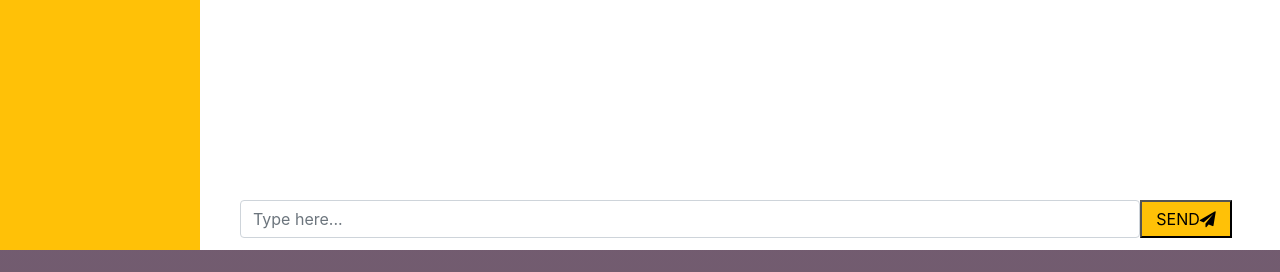
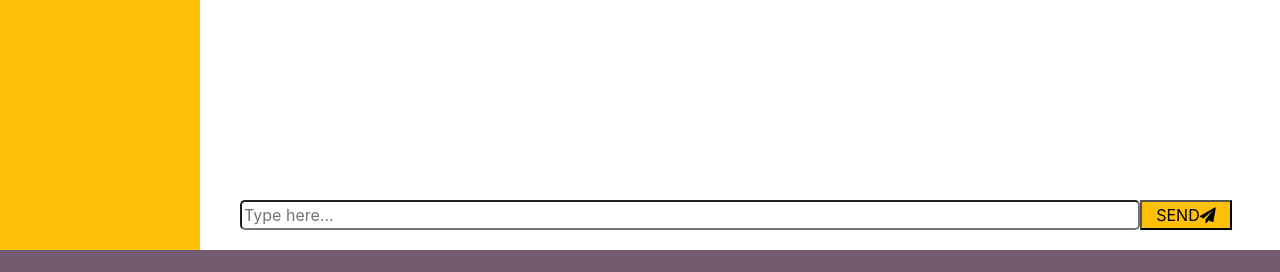
Before and after one commit to bjtulinl/time-to-talk, a Flask app: page /chat in a window 1280 px wide. Shown: the part 550-822 px from the top of the page. Run offline with Flask 2, Linux system fonts and the light colour scheme; the visitor is signed in with stand-in values (Sample User, id 1); data comes from the database, SQL or seed files in the repository; some libraries are stand-ins or nearby versions.

Commit message:
- Fix display issue

```diff
--- a/static/styles/chat_style.css
+++ b/static/styles/chat_style.css
@@ -149,12 +149,12 @@ body,html{
 
 #user_message {
     position: relative;
+    border-radius: 5px;
     width: 100%;
 }
 
 #send_message {
     position: relative;
-    height: 38px;
     width: 100px;
     background: #ffc107;
 }
--- a/templates/chat.html
+++ b/templates/chat.html
@@ -47,7 +47,7 @@
             </div>
 
             <div id="input-area">
-                <input type="text" id="user_message" class="form-control" placeholder="Type here..." autocomplete="off">
+                <input type="text" id="user_message" placeholder="Type here..." autocomplete="off">
                 <button type="button" id="send_message">SEND<i class="fa fa-paper-plane" aria-hidden="true"></i></button>
             </div>
         </div>
```
